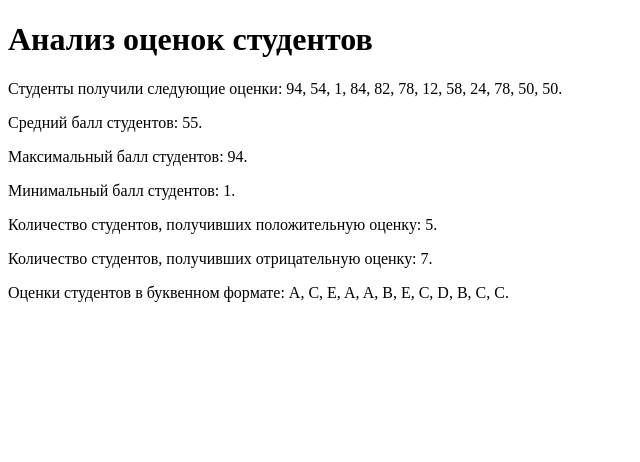
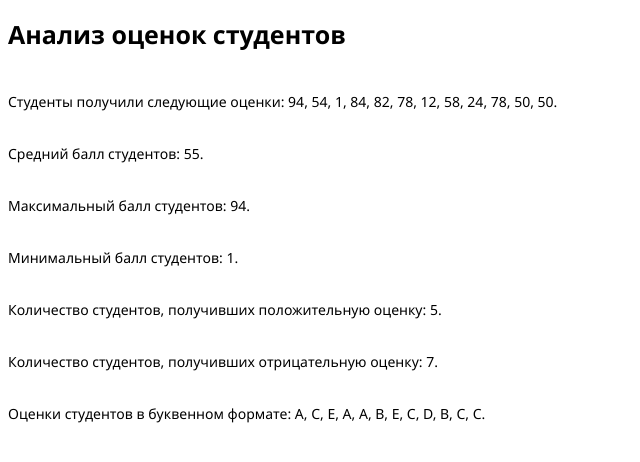
Before and after one commit to mari0994/week14-task2, a plain HTML site: page index.html in a window 1280 px wide. Shown: the whole page, without its empty margins (0-640 px from the left). Drawn offline with Linux system fonts and the light colour scheme.

Commit message:
add styles

```diff
--- a/index.html
+++ b/index.html
@@ -4,9 +4,10 @@
     <meta charset="UTF-8" />
     <meta name="viewport" content="width=device-width, initial-scale=1.0" />
     <title>Анализ оценок студентов</title>
+    <link rel="stylesheet" href="styles.css" />
   </head>
   <body>
-    <h1>Анализ оценок студентов</h1>
+    <h1 class="title">Анализ оценок студентов</h1>
     <div class="container"></div>
     <script src="index.js"></script>
   </body>
--- /dev/null
+++ b/styles.css
@@ -0,0 +1,15 @@
+.container, .title{
+    font-family:'Segoe UI', Tahoma, Geneva, Verdana, sans-serif;
+}
+
+.container{
+    display: flex;
+    flex-direction: column;
+    row-gap: 5px;
+    font-size: 14px;
+}
+
+.title{
+    padding-bottom: 10px;
+    font-size: 25px;
+}
```
